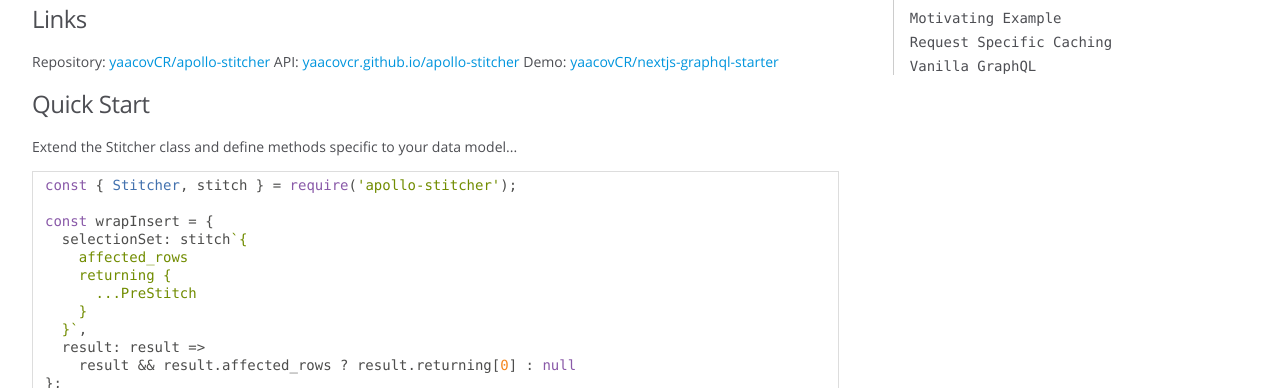
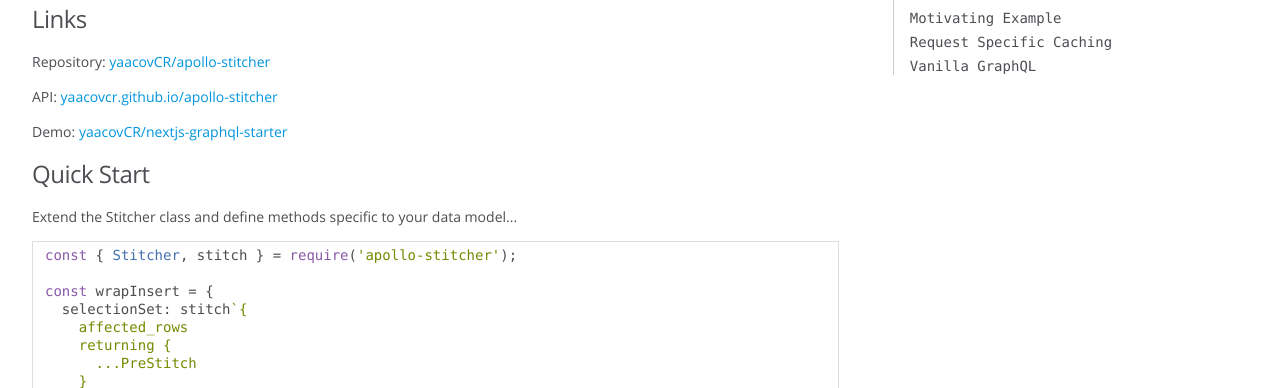
Before and after one commit to yaacovCR/apollo-stitcher, a website: page docs/index.html in a window 1280 px wide. Shown: the part 336-724 px from the top of the page. Drawn offline with Linux system fonts and the light colour scheme.

Commit message:
[docs] fix spacing

```diff
--- a/docs/index.html
+++ b/docs/index.html
@@ -49,9 +49,9 @@
 <li>Per-request caching using Apollo Client.</li>
 </ul>
 <h3>Installation</h3><p><code>npm install graphql apollo-stitcher</code></p>
-<h3>Links</h3><p>Repository: <a href="https://github.com/yaacovCR/apollo-stitcher">yaacovCR/apollo-stitcher</a>
-API: <a href="https://yaacovcr.github.io/apollo-stitcher">yaacovcr.github.io/apollo-stitcher</a>
-Demo: <a href="https://github.com/yaacovCR/nextjs-graphql-starter">yaacovCR/nextjs-graphql-starter</a></p>
+<h3>Links</h3><p>Repository: <a href="https://github.com/yaacovCR/apollo-stitcher">yaacovCR/apollo-stitcher</a></p>
+<p>API: <a href="https://yaacovcr.github.io/apollo-stitcher">yaacovcr.github.io/apollo-stitcher</a></p>
+<p>Demo: <a href="https://github.com/yaacovCR/nextjs-graphql-starter">yaacovCR/nextjs-graphql-starter</a></p>
 <h3>Quick Start</h3><p>Extend the Stitcher class and define methods specific to your data model...</p>
 <pre class="prettyprint source lang-javascript"><code>const { Stitcher, stitch } = require('apollo-stitcher');
 
```
Also changed, not shown: README.md.
